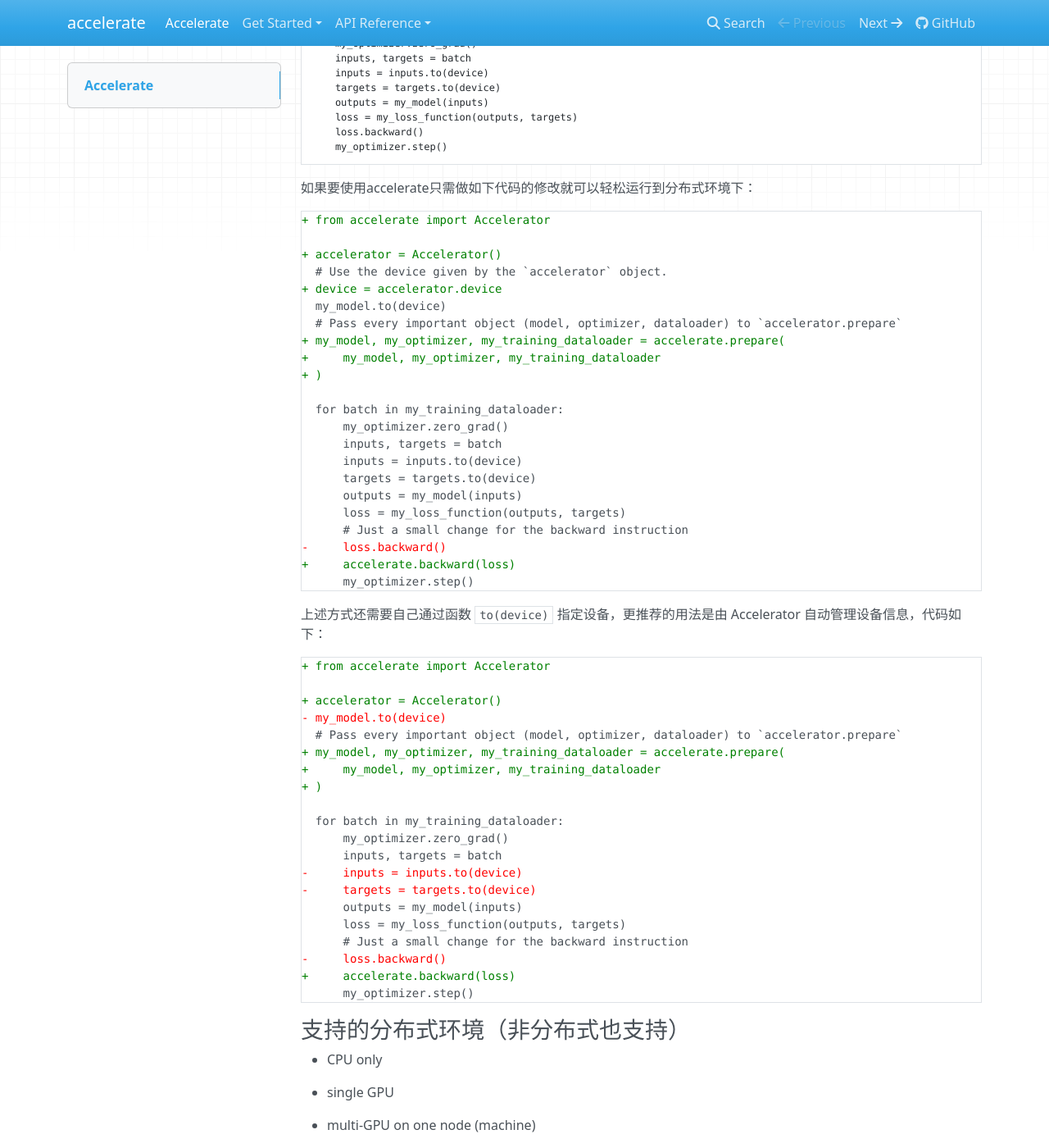
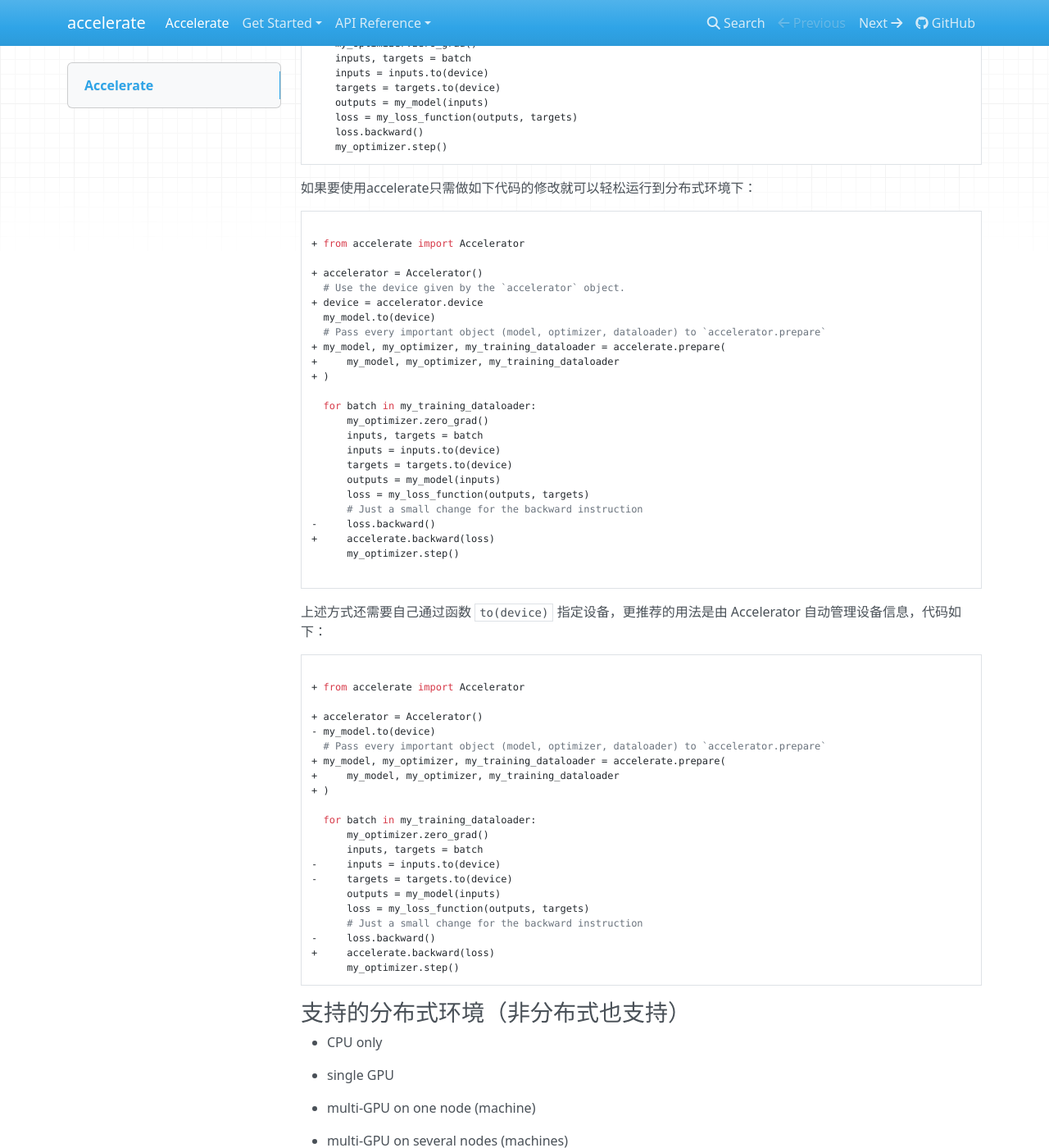
Before and after one commit to wmc1992/huggingface-accelerate-docs-zh, an MkDocs documentation site: the page built from docs/README.md, in a window 1280 px wide and 1400 px high, scrolled down 385 px. Shown: the whole window at 82% size. Built offline with MkDocs 1.6.1, drawn with Linux system fonts in a browser that asks for light colours; nearby versions of some CDN libraries.

Commit message:
2022-02-04 00:36:26

```diff
--- a/docs/README.md
+++ b/docs/README.md
@@ -26,7 +26,10 @@ for batch in my_training_dataloader:
 
 如果要使用accelerate只需做如下代码的修改就可以轻松运行到分布式环境下：
 
-<div><pre>
+
+<div>
+<pre>
+<code class="language-python hljs">
 <font color=green>+ from accelerate import Accelerator</font>
 <span></span>
 <font color=green>+ accelerator = Accelerator()</font>
@@ -49,12 +52,14 @@ for batch in my_training_dataloader:
 <font color=red>-     loss.backward()</font>
 <font color=green>+     accelerate.backward(loss)</font>
 <font>      my_optimizer.step()</font>
-</pre></div>
+</code>
+</pre>
+</div>
 
 
 上述方式还需要自己通过函数 `to(device)` 指定设备，更推荐的用法是由 Accelerator 自动管理设备信息，代码如下：
 
-<div><pre>
+<div><pre><code class="language-python hljs">
 <font color=green>+ from accelerate import Accelerator</font>
 <span></span>
 <font color=green>+ accelerator = Accelerator()</font>
@@ -75,7 +80,7 @@ for batch in my_training_dataloader:
 <font color=red>-     loss.backward()</font>
 <font color=green>+     accelerate.backward(loss)</font>
 <font>      my_optimizer.step()</font>
-</pre></div>
+</code></pre></div>
 
 ### 支持的分布式环境（非分布式也支持）
 
```
Also changed, not shown: docs/quick_tour.md (+2 -2 lines).
